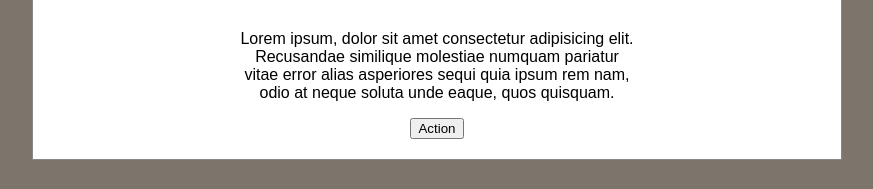
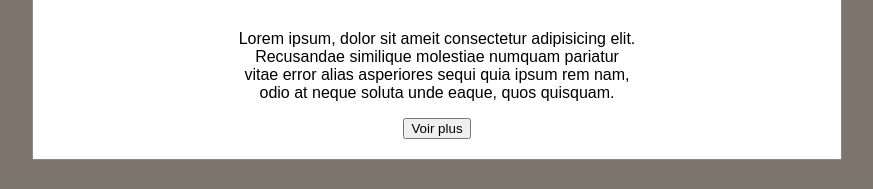
Before and after one commit to compaoreh338/D-CLIC-js-projets, a plain HTML site: page index.html in a window 1280 px wide. Both pictures are taken after a click on the button "Ouvrir le message". Shown: the part 339-528 px from the top of the page, without its empty margins (203-1076 px from the left). Drawn offline with Linux system fonts and the light colour scheme.

Commit message:
fin du projet modale page

```diff
--- a/index.html
+++ b/index.html
@@ -30,12 +30,12 @@
         <div class="modal-content">
             <span class="close">&times;</span>
             <h2>Formation en developement web et mobile</h2>
-            <p>Lorem ipsum, dolor sit amet consectetur adipisicing elit.
+            <p>Lorem ipsum, dolor sit ameit consectetur adipisicing elit.
                 <br> Recusandae similique molestiae numquam pariatur <br>
                 vitae error alias asperiores sequi quia ipsum rem nam, <br>
                 odio at neque soluta unde eaque, quos quisquam.
             </p>
-            <button id="modalButton">Action</button>
+            <button>Voir plus</button>
         </div>
     </div>
 
```
